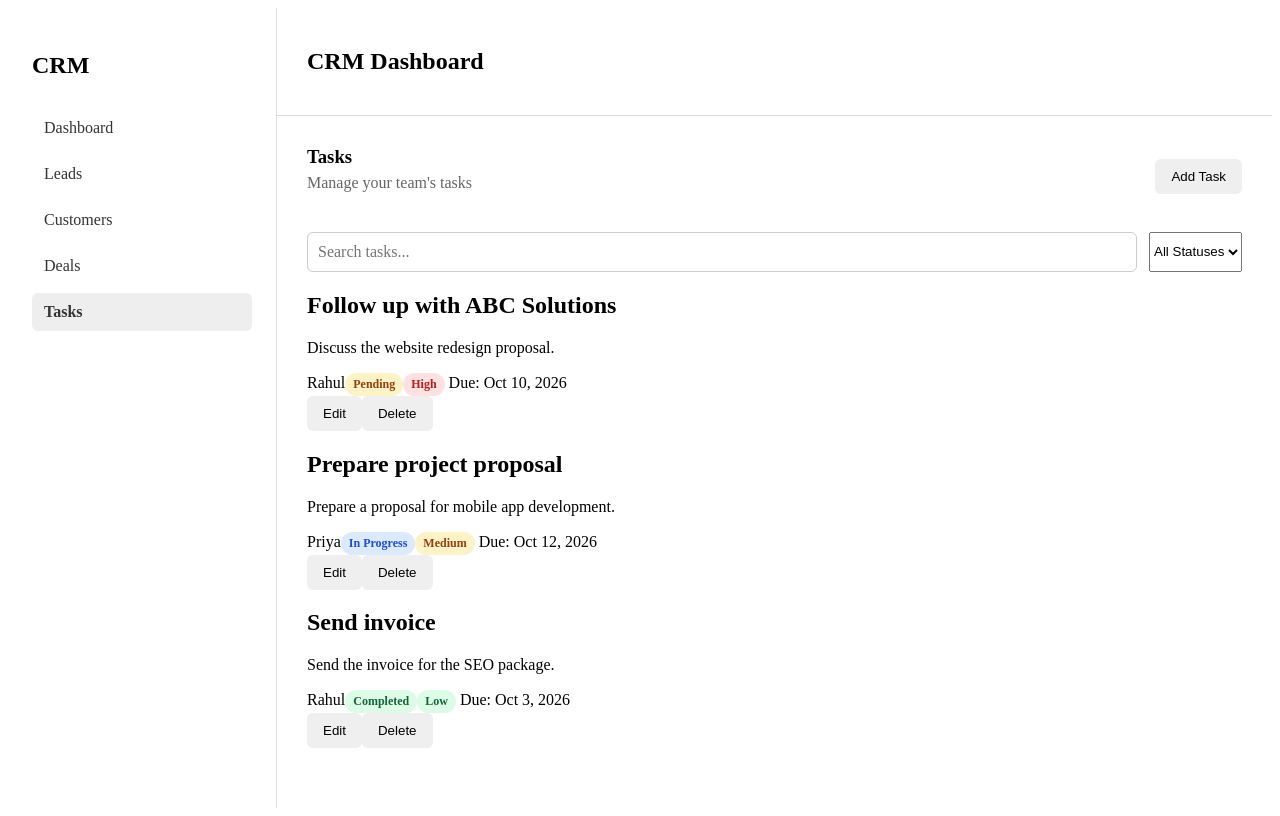
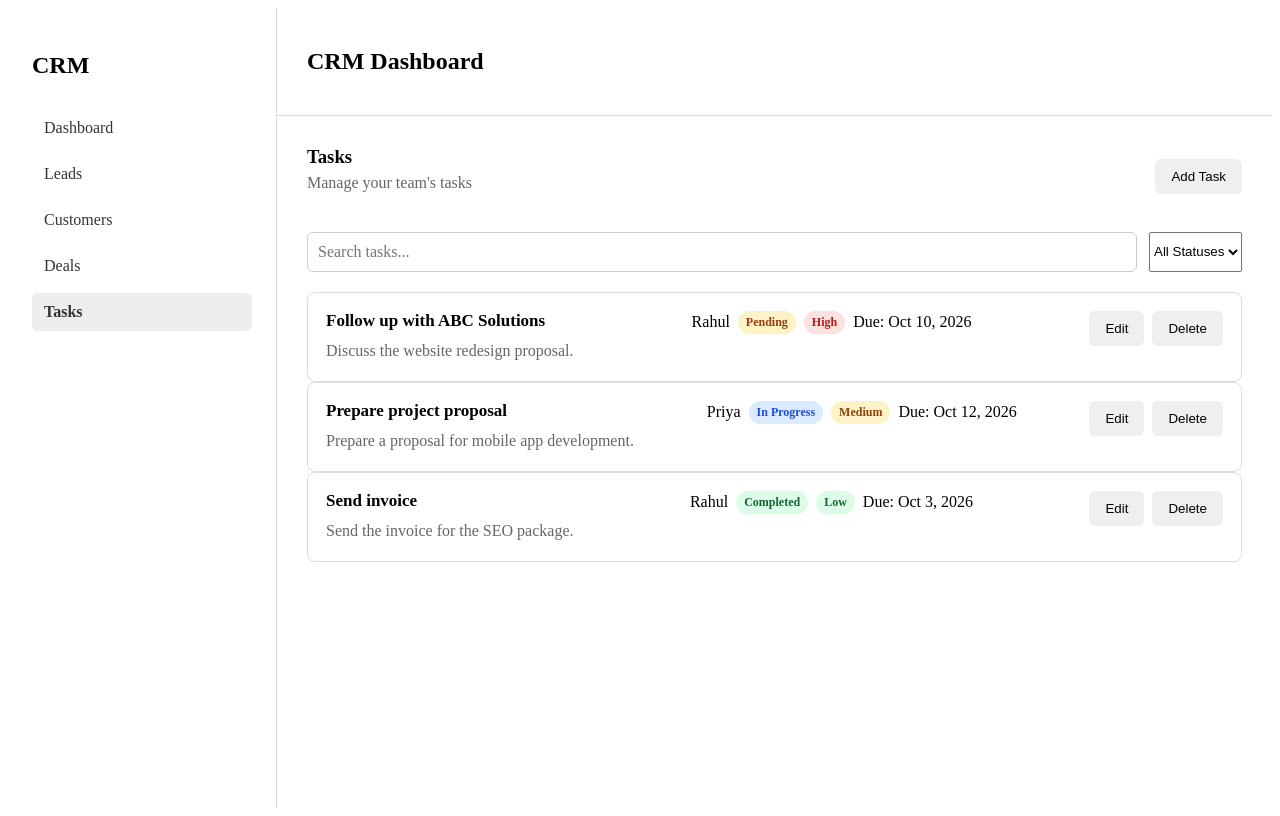
Before and after one commit to ajay020/ng-CRM, an Angular app: page /tasks in a window 1280 px wide. Built offline with nearby package versions, Linux system fonts and the light colour scheme.

Commit message:
add styles for task-card

```diff
--- a/src/app/pages/tasks/tasks.scss
+++ b/src/app/pages/tasks/tasks.scss
@@ -133,3 +133,46 @@ form {
   text-align: center;
   color: #777;
 }
+
+.task-card {
+  display: flex;
+  align-items: flex-start;
+  justify-content: space-between;
+  gap: 24px;
+  padding: 18px;
+  background: white;
+  border: 1px solid #ddd;
+  border-radius: 8px;
+  transition:
+    box-shadow 0.15s ease,
+    transform 0.15s ease;
+
+  &:hover {
+    transform: translateY(-2px);
+    box-shadow: 0 4px 12px rgba(0, 0, 0, 0.08);
+  }
+
+  h2 {
+    margin: 0 0 8px;
+    font-size: 17px;
+  }
+
+  p {
+    margin: 0;
+    color: #666;
+    line-height: 1.5;
+  }
+
+  > div:nth-child(2) {
+    display: flex;
+    align-items: center;
+    flex-wrap: wrap;
+    gap: 8px;
+  }
+}
+
+.task-actions {
+  display: flex;
+  gap: 8px;
+  flex-shrink: 0;
+}
```
